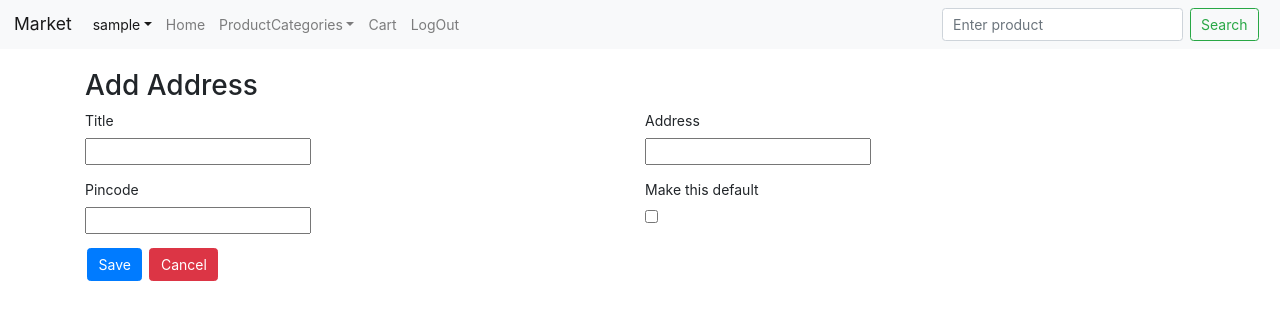
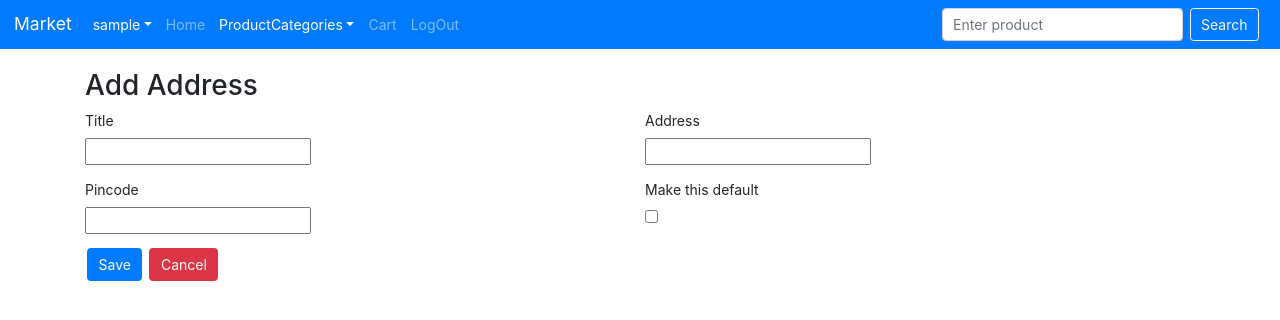
Before and after one commit to arindam31/django-market, a Django app: page /consumer/addAddress/1 in a window 1280 px wide. Shown: the top 320 px of the page. Run offline with Django 3.2, Linux system fonts and the light colour scheme; the visitor is signed in with stand-in values (Sample User, id 1); data that the repository does not hold is empty; some libraries are stand-ins or nearby versions.

Commit message:
Docker works. Some navbar fixes too

```diff
--- a/templates/base.html
+++ b/templates/base.html
@@ -11,14 +11,16 @@
 
     <!-- Bootstrap CSS -->
     <!-- CSS only -->
-    <link rel="stylesheet" href="https://stackpath.bootstrapcdn.com/bootstrap/4.1.3/css/bootstrap.min.css">
+    <link rel="stylesheet" href="https://stackpath.bootstrapcdn.com/bootstrap/4.1.3/css/bootstrap.min.css" integrity="sha384-MCw98/SFnGE8fJT3GXwEOngsV7Zt27NXFoaoApmYm81iuXoPkFOJwJ8ERdknLPMO" crossorigin="anonymous">
     <link rel="stylesheet" href="https://cdnjs.cloudflare.com/ajax/libs/font-awesome/4.7.0/css/font-awesome.min.css">
     <link rel="stylesheet" href="{% static 'css/mystyle.css' %}">
-    <base href="/">
+
 </head>
 
 <body>
-<nav class="navbar navbar-expand-md navbar-light bg-light">
+
+
+<nav class="navbar navbar-expand-lg navbar-dark bg-primary">
 
     <!-- Navbar title -->
     <a class="navbar-brand" href="#">Market</a>
@@ -27,21 +29,21 @@
     </button>
     <div class="collapse navbar-collapse" id="navbarSupportedContent">
         {% if user.is_authenticated %}
-        <ul class="navbar-nav mr-auto mt-2 mt-lg-0">
-            <li class="nav-item active">
-              <a class="nav-link dropdown-toggle" id="navbarDropdown" role="button" data-bs-toggle="dropdown" aria-expanded="false">{{ user.username }}</a>
-                <ul class="dropdown-menu" aria-labelledby="navbarDropdown">
-                    <li><a class="dropdown-item" href="{% url 'consumer:profile' user.pk %}">Profile</a></li>
-                    <li><a class="dropdown-item" href="#">Order History</a></li>
-                    <li><hr class="dropdown-divider"></li>
-                    <li><a class="dropdown-item" href="#">Settings</a></li>
-                </ul>
+        <ul class="navbar-nav mr-auto">
+            <li class="nav-item dropdown">
+              <a class="nav-link dropdown-toggle active" id="navbarDropdown" role="button" data-toggle="dropdown" aria-haspopup="true" aria-expanded="false">{{ user.username }}</a>
+                <div class="dropdown-menu" aria-labelledby="navbarDropdown">
+                    <a class="dropdown-item" href="{% url 'consumer:profile' user.pk %}">Profile</a>
+                    <a class="dropdown-item" href="#">Order History</a>
+                    <div class="dropdown-divider"></div>
+                    <a class="dropdown-item" href="#">Settings</a>
+                </div>
             </li>
             <li class="nav-item">
               <a class="nav-link" aria-current="page" href="{% url 'home' %}">Home</a>
             </li>
             <li class="nav-item dropdown">
-              <a class="nav-link dropdown-toggle" id="productDropdown" role="button" data-bs-toggle="dropdown" aria-expanded="false" href="#">ProductCategories</a>
+              <a class="nav-link dropdown-toggle active" id="productDropdown" role="button" data-toggle="dropdown" aria-expanded="false" href="#">ProductCategories</a>
                 <ul class="dropdown-menu" aria-labelledby="productDropdown">
                     <li><a class="dropdown-item" href="{% url 'home' %}">All</a></li>
                     {% for category in categories %}
@@ -74,7 +76,7 @@
             <div class="form-group">
                 <input class="form-control" type="search" placeholder="Enter product" aria-label="Search" name="keyword">
             </div>
-          <button class="btn btn-outline-success mx-2" type="submit">Search</button>
+          <button class="btn btn-outline-light mx-2" type="submit">Search</button>
         </form>
     </div>
 </nav>
@@ -86,8 +88,9 @@
 
     </main>
     <!-- JavaScript Bundle with Popper -->
-<script src="https://code.jquery.com/jquery-3.3.1.slim.min.js"></script>
-<script src="https://cdnjs.cloudflare.com/ajax/libs/popper.js/1.14.3/umd/popper.min.js"></script>
-<script src="https://stackpath.bootstrapcdn.com/bootstrap/4.1.3/js/bootstrap.min.js"></script>
+
+<script src="https://code.jquery.com/jquery-3.3.1.slim.min.js" integrity="sha384-q8i/X+965DzO0rT7abK41JStQIAqVgRVzpbzo5smXKp4YfRvH+8abtTE1Pi6jizo" crossorigin="anonymous"></script>
+<script src="https://cdnjs.cloudflare.com/ajax/libs/popper.js/1.14.3/umd/popper.min.js" integrity="sha384-ZMP7rVo3mIykV+2+9J3UJ46jBk0WLaUAdn689aCwoqbBJiSnjAK/l8WvCWPIPm49" crossorigin="anonymous"></script>
+<script src="https://stackpath.bootstrapcdn.com/bootstrap/4.1.3/js/bootstrap.min.js" integrity="sha384-ChfqqxuZUCnJSK3+MXmPNIyE6ZbWh2IMqE241rYiqJxyMiZ6OW/JmZQ5stwEULTy" crossorigin="anonymous"></script>
 </body>
 </html>
```
Also changed, not shown: 1 other file.
